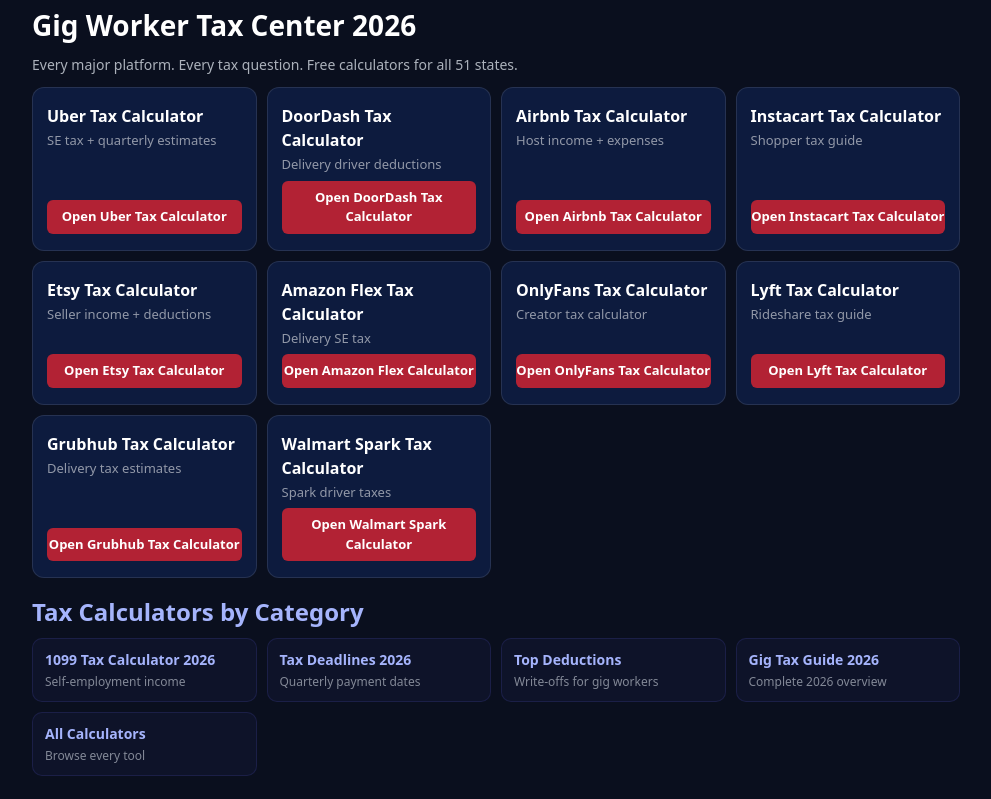
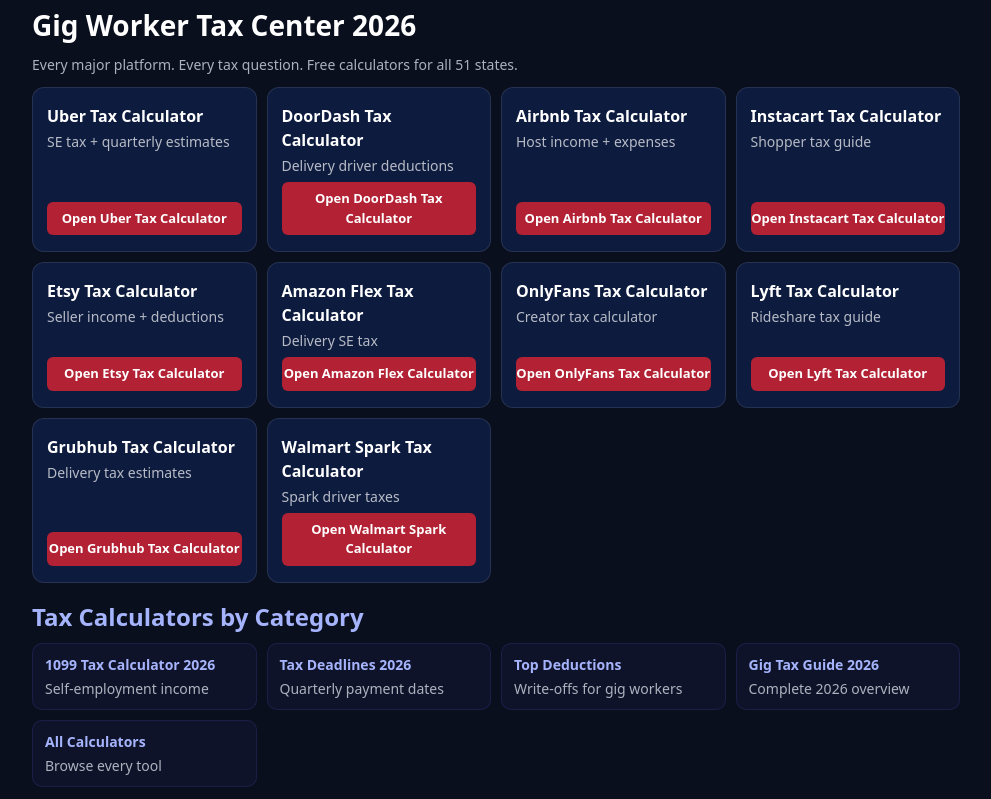
Before and after one commit to devqrcraft-ui/gigwisetax, a Next.js app: page / in a window 1280 px wide. Shown: the part 6280-7079 px from the top of the page, without its empty margins (144-1135 px from the left). Built offline with nearby package versions, Linux system fonts and the light colour scheme.

Commit message:
fix: desc fonts 12->14px, opacity boost

```diff
--- a/app/page.tsx
+++ b/app/page.tsx
@@ -40,7 +40,7 @@
             ].map(p => (
               <a key={p.href} href={p.href} className="hub-card" style={{display:'flex',flexDirection:'column',padding:'16px 14px',borderRadius:'12px',color:'#e2e8f0',textDecoration:'none',background:'#0d1b3e',border:'1px solid rgba(255,255,255,0.1)'}}>
                 <div style={{fontSize:'16px',fontWeight:800,color:'#fff',marginBottom:'3px'}}>{p.label} Tax Calculator</div>
-                <div style={{fontSize:'13px',color:'rgba(255,255,255,0.55)',lineHeight:1.5,marginBottom:'6px',flexGrow:1}}>{p.desc}</div>
+                <div style={{fontSize:'14px',color:'rgba(255,255,255,0.7)',lineHeight:1.5,marginBottom:'6px',flexGrow:1}}>{p.desc}</div>
                 <div style={{background:'#B22234',color:'#fff',fontSize:'13px',fontWeight:700,padding:'7px 0',borderRadius:'6px',textAlign:'center'}}>{p.cta}</div>
               </a>
             ))}
@@ -60,7 +60,7 @@
             ].map(([href, label, desc]) => (
               <a key={href} href={href} style={{display:'block',padding:'10px 12px',borderRadius:'10px',background:'rgba(99,102,241,0.05)',border:'1px solid rgba(99,102,241,0.15)',color:'#e2e8f0',textDecoration:'none'}}>
                 <div style={{fontSize:'14px',fontWeight:700,color:'#a5b4fc',marginBottom:'3px'}}>{label}</div>
-                <div style={{fontSize:'12px',opacity:0.55}}>{desc}</div>
+                <div style={{fontSize:'14px',opacity:0.75}}>{desc}</div>
               </a>
             ))}
           </div>
```
